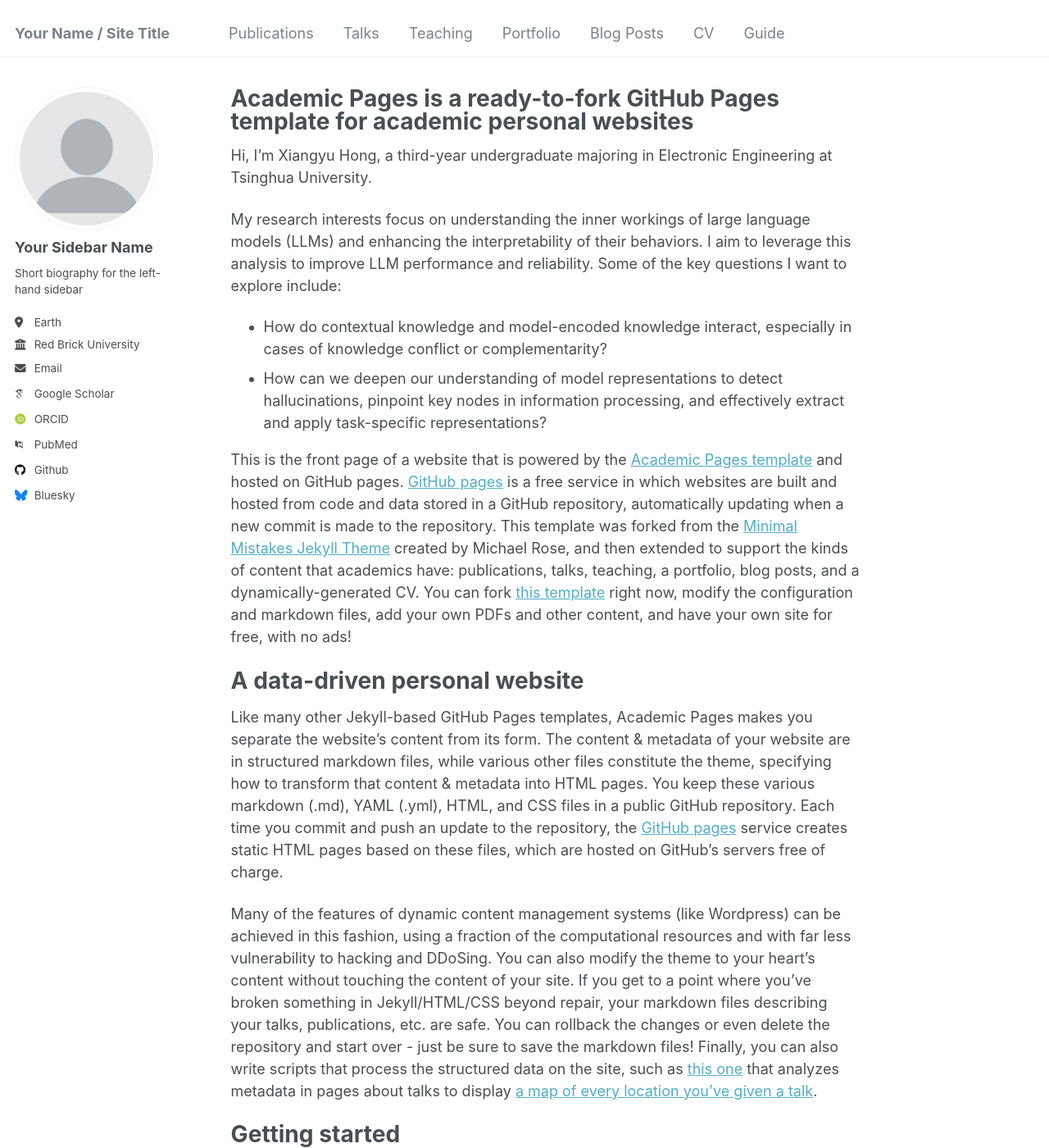
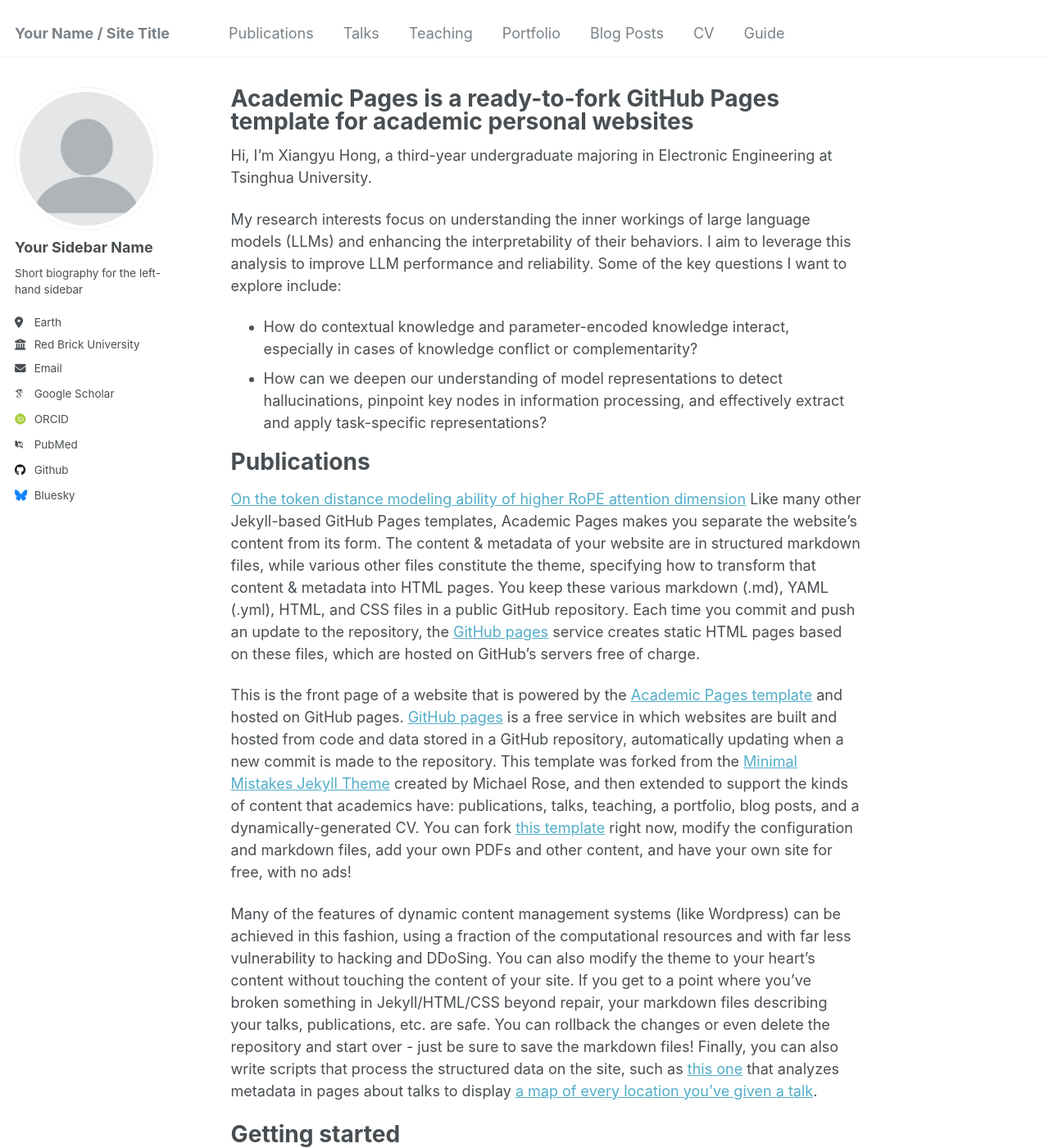
Before and after one commit to lilhongxy/lilhongxy.github.io, a Jekyll site: the page built from _pages/about.md, in a window 1280 px wide and 1400 px high. Shown: the whole window at 82% size. Built offline with Jekyll 4.4.1, drawn with Linux system fonts in a browser that asks for light colours; some web fonts are replaced.

Commit message:
Update about.md

```diff
--- a/_pages/about.md
+++ b/_pages/about.md
@@ -10,16 +10,20 @@ Hi, I'm Xiangyu Hong, a third-year undergraduate majoring in Electronic Engineer
 
 My research interests focus on understanding the inner workings of large language models (LLMs) and enhancing the interpretability of their behaviors. I aim to leverage this analysis to improve LLM performance and reliability. Some of the key questions I want to explore include:
 
-- How do contextual knowledge and model-encoded knowledge interact, especially in cases of knowledge conflict or complementarity?
+- How do contextual knowledge and parameter-encoded knowledge interact, especially in cases of knowledge conflict or complementarity?
 - How can we deepen our understanding of model representations to detect hallucinations, pinpoint key nodes in information processing, and effectively extract and apply task-specific representations?
 
 
 
+
+
+Publications
+======
+[On the token distance modeling ability of higher RoPE attention dimension]([https://pages.github.com/](https://arxiv.org/pdf/2410.08703))
+Like many other Jekyll-based GitHub Pages templates, Academic Pages makes you separate the website's content from its form. The content & metadata of your website are in structured markdown files, while various other files constitute the theme, specifying how to transform that content & metadata into HTML pages. You keep these various markdown (.md), YAML (.yml), HTML, and CSS files in a public GitHub repository. Each time you commit and push an update to the repository, the [GitHub pages](https://pages.github.com/) service creates static HTML pages based on these files, which are hosted on GitHub's servers free of charge.
+
+
 This is the front page of a website that is powered by the [Academic Pages template](https://github.com/academicpages/academicpages.github.io) and hosted on GitHub pages. [GitHub pages](https://pages.github.com) is a free service in which websites are built and hosted from code and data stored in a GitHub repository, automatically updating when a new commit is made to the repository. This template was forked from the [Minimal Mistakes Jekyll Theme](https://mmistakes.github.io/minimal-mistakes/) created by Michael Rose, and then extended to support the kinds of content that academics have: publications, talks, teaching, a portfolio, blog posts, and a dynamically-generated CV. You can fork [this template](https://github.com/academicpages/academicpages.github.io) right now, modify the configuration and markdown files, add your own PDFs and other content, and have your own site for free, with no ads!
-
-A data-driven personal website
-======
-Like many other Jekyll-based GitHub Pages templates, Academic Pages makes you separate the website's content from its form. The content & metadata of your website are in structured markdown files, while various other files constitute the theme, specifying how to transform that content & metadata into HTML pages. You keep these various markdown (.md), YAML (.yml), HTML, and CSS files in a public GitHub repository. Each time you commit and push an update to the repository, the [GitHub pages](https://pages.github.com/) service creates static HTML pages based on these files, which are hosted on GitHub's servers free of charge.
 
 Many of the features of dynamic content management systems (like Wordpress) can be achieved in this fashion, using a fraction of the computational resources and with far less vulnerability to hacking and DDoSing. You can also modify the theme to your heart's content without touching the content of your site. If you get to a point where you've broken something in Jekyll/HTML/CSS beyond repair, your markdown files describing your talks, publications, etc. are safe. You can rollback the changes or even delete the repository and start over - just be sure to save the markdown files! Finally, you can also write scripts that process the structured data on the site, such as [this one](https://github.com/academicpages/academicpages.github.io/blob/master/talkmap.ipynb) that analyzes metadata in pages about talks to display [a map of every location you've given a talk](https://academicpages.github.io/talkmap.html).
 
```
